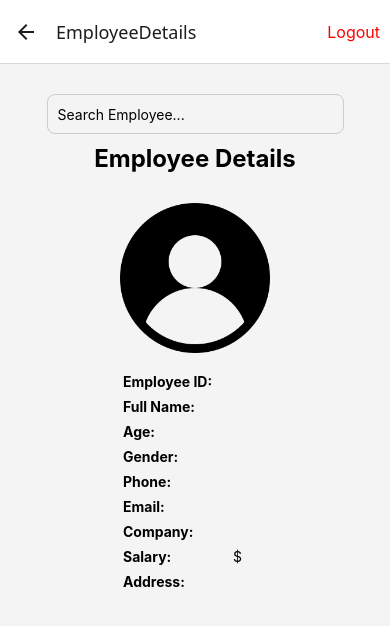
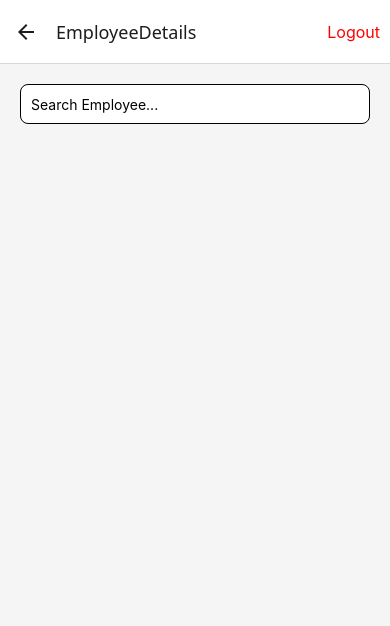
Before and after one commit to guruvaralakshmi/employeeFrontend, a React Native app: screen /EmployeeDetails in a window 390 px wide. Shown: the top 626 px of the page. Built offline with nearby package versions, Linux system fonts and the light colour scheme.

Commit message:
Updated chat app with latest changes

```diff
--- a/app.json
+++ b/app.json
@@ -19,10 +19,17 @@
       "adaptiveIcon": {
         "foregroundImage": "./assets/adaptive-icon.png",
         "backgroundColor": "#ffffff"
-      }
+      },
+      "package": "com.guru_varalakshmi.employeeFrontend"
     },
     "web": {
       "favicon": "./assets/favicon.png"
-    }
+    },
+    "extra": {
+      "eas": {
+        "projectId": "7f44e091-8288-4637-accd-c079f65465b4"
+      }
+    },
+    "owner": "guru_varalakshmi"
   }
 }
--- a/screens/EmployeeDetailsScreen.js
+++ b/screens/EmployeeDetailsScreen.js
@@ -14,12 +14,11 @@ import { useNavigation } from "@react-navigation/native";
 
 const defaultProfileImage = require("../assets/placeholder.png");
 
-const EmployeeDetailsScreen = ({ route }) => {
+const EmployeeDetailsScreen = () => {
   const navigation = useNavigation();
   const [search, setSearch] = useState("");
   const [searchedEmployee, setSearchedEmployee] = useState(null);
   const [displayedEmployee, setDisplayedEmployee] = useState(null);
-  const [isSearching, setIsSearching] = useState(false);
   const [loading, setLoading] = useState(false);
 
   useEffect(() => {
@@ -40,6 +39,7 @@ const EmployeeDetailsScreen = ({ route }) => {
     }
     setLoading(false);
   };
+
   useLayoutEffect(() => {
     navigation.setOptions({
       headerRight: () => (
@@ -52,10 +52,11 @@ const EmployeeDetailsScreen = ({ route }) => {
 
   const handleSearch = async (text) => {
     setSearch(text);
+    setDisplayedEmployee(null); // Hide previously stored employee details when searching
 
     if (text.trim() === "") {
       setSearchedEmployee(null);
-      setIsSearching(false);
+      fetchEmployeeData(); // Reset when search is cleared
       return;
     }
 
@@ -67,22 +68,24 @@ const EmployeeDetailsScreen = ({ route }) => {
       const token = await AsyncStorage.getItem("authToken");
       const response = await fetch(
         `https://employeebackend-5qt6.onrender.com/api/employees/search/${encodeURIComponent(text.trim())}`,
-        {
-          headers: { Authorization: `Bearer ${token}` },
-        }
+        { headers: { Authorization: `Bearer ${token}` } }
       );
-
       const data = await response.json();
-
       if (data && data.employeeId) {
-        setSearchedEmployee(data);
-        setIsSearching(true);
+        setSearchedEmployee(data); // Show only searched employee photo & ID
       } else {
         setSearchedEmployee(null);
-        setIsSearching(false);
       }
     } catch (error) {
       console.error("Error searching employee:", error);
+    }
+  };
+
+  const handleSelectEmployee = () => {
+    if (searchedEmployee) {
+      setDisplayedEmployee(searchedEmployee);
+      setSearch("");
+      setSearchedEmployee(null);
     }
   };
 
@@ -91,15 +94,6 @@ const EmployeeDetailsScreen = ({ route }) => {
       { text: "No", style: "cancel" },
       { text: "Yes", onPress: () => navigation.reset({ index: 0, routes: [{ name: "Login" }] }) },
     ]);
-  };
-
-  const handleSelectEmployee = () => {
-    if (searchedEmployee) {
-      setDisplayedEmployee(searchedEmployee);
-      setSearch("");
-      setSearchedEmployee(null);
-      setIsSearching(false);
-    }
   };
 
   return (
@@ -111,48 +105,54 @@ const EmployeeDetailsScreen = ({ route }) => {
         onChangeText={handleSearch}
       />
 
-      {/* Show searched employee's photo before selecting */}
-      {isSearching && searchedEmployee ? (
-        <TouchableOpacity onPress={handleSelectEmployee}>
+      {/* Show only Photo & ID when searching */}
+      {searchedEmployee && (
+        <TouchableOpacity onPress={handleSelectEmployee} style={styles.card}>
           <Image
   source={
     searchedEmployee?.photo
-              ? { uri: `https://employeebackend-5qt6.onrender.com/${searchedEmployee.photo.replace(/^\/?uploads\//, '')}`}
+      ? { uri: `https://employeebackend-5qt6.onrender.com/${searchedEmployee?.photo}`}
       : defaultProfileImage
   }
+  onError={(error) => console.log("Image Load Error:", error.nativeEvent)}
   style={styles.image}
-          onError={() => console.log("Error loading searched employee image:", searchedEmployee?.photo)}
 />
+
+          <Text style={styles.idLabel}>ID: {searchedEmployee.employeeId}</Text>
         </TouchableOpacity>
+      )}
 
-      ) : (
+      {/* Show full details only when an employee is selected */}
+      {displayedEmployee && (
         <>
-          <Text style={styles.title}>Employee Details</Text>
-
+          <View style={styles.card}>
           <Image
   source={
     displayedEmployee?.photo
-      ? { uri: `https://employeebackend-5qt6.onrender.com/${displayedEmployee.photo.replace(/^\/?uploads\//, '')}`}
+      ? { uri: `https://employeebackend-5qt6.onrender.com/${displayedEmployee?.photo}` }
       : defaultProfileImage
   }
+  onError={(error) => console.log("Image Load Error:", error.nativeEvent)}
   style={styles.image}
-  onError={() => console.log("Error loading displayed employee image:", displayedEmployee?.photo)}
 />
 
+            <Text style={styles.idLabel}>ID: {displayedEmployee?.employeeId }</Text>
+            <Text style={styles.idLabel}>FullName: {displayedEmployee?.FullName }</Text>
+          </View>
 
+          <View style={styles.infoCard}>
+            <Text style={styles.sectionTitle}>Personal Information</Text>
+            <View style={styles.row}><Text style={styles.label}>Age:</Text><Text style={styles.value}>{displayedEmployee?.age || "N/A"}</Text></View>
+            <View style={styles.row}><Text style={styles.label}>Gender:</Text><Text style={styles.value}>{displayedEmployee?.gender || "N/A"}</Text></View>
+            <View style={styles.row}><Text style={styles.label}>Phone:</Text><Text style={styles.value}>{displayedEmployee?.phone || "N/A"}</Text></View>
+            <View style={styles.row}><Text style={styles.label}>Email:</Text><Text style={styles.value}>{displayedEmployee?.email || "N/A"}</Text></View>
+            <View style={styles.row}><Text style={styles.label}>Address:</Text><Text style={styles.value}>{displayedEmployee?.address || "N/A"}</Text></View>
+          </View>
 
-
-
-          <View style={styles.detailsContainer}>
-            <View style={styles.row}><Text style={styles.label}>Employee ID:</Text><Text style={styles.value}>{displayedEmployee?.employeeId}</Text></View>
-            <View style={styles.row}><Text style={styles.label}>Full Name:</Text><Text style={styles.value}>{displayedEmployee?.fullname || displayedEmployee?.FullName}</Text></View>
-            <View style={styles.row}><Text style={styles.label}>Age:</Text><Text style={styles.value}>{displayedEmployee?.age}</Text></View>
-            <View style={styles.row}><Text style={styles.label}>Gender:</Text><Text style={styles.value}>{displayedEmployee?.gender}</Text></View>
-            <View style={styles.row}><Text style={styles.label}>Phone:</Text><Text style={styles.value}>{displayedEmployee?.phone}</Text></View>
-            <View style={styles.row}><Text style={styles.label}>Email:</Text><Text style={styles.value}>{displayedEmployee?.email}</Text></View>
-            <View style={styles.row}><Text style={styles.label}>Company:</Text><Text style={styles.value}>{displayedEmployee?.companyName}</Text></View>
-            <View style={styles.row}><Text style={styles.label}>Salary:</Text><Text style={styles.value}>${displayedEmployee?.salary}</Text></View>
-            <View style={styles.row}><Text style={styles.label}>Address:</Text><Text style={styles.value}>{displayedEmployee?.address}</Text></View>
+          <View style={styles.infoCard}>
+            <Text style={styles.sectionTitle}>Employment Details</Text>
+            <View style={styles.row}><Text style={styles.label}>Company Name:</Text><Text style={styles.value}>{displayedEmployee?.companyName || "N/A"}</Text></View>
+            <View style={styles.row}><Text style={styles.label}>Salary:</Text><Text style={styles.value}>{displayedEmployee?.salary ? `$${displayedEmployee.salary}` : "N/A"}</Text></View>
           </View>
         </>
       )}
@@ -161,15 +161,17 @@ const EmployeeDetailsScreen = ({ route }) => {
 };
 
 const styles = StyleSheet.create({
-  container: { flexGrow: 1, alignItems: "center", padding: 30, backgroundColor: "#f4f4f4" },
-  title: { fontSize: 24, fontWeight: "bold", marginBottom: 30, textAlign: "center" },
-  searchBar: { height: 40, width: "90%", borderWidth: 1, borderColor: "#ccc", borderRadius: 8, paddingHorizontal: 10, marginBottom: 10 },
-  image: { width: 150, height: 150, borderRadius: 10, marginBottom: 20 },
-  detailsContainer: { width: "80%", alignSelf: "center", paddingLeft: 60 },
-  row: { flexDirection: "row", justifyContent: "flex-start", alignItems: "center", marginBottom: 8 },
-  label: { fontWeight: "bold", width: 100, textAlign: "left", marginRight: 10 },
+  container: { flexGrow: 1, padding: 20, backgroundColor: "#F5F5F5" },
+  searchBar: { height: 40, borderWidth: 1, borderRadius: 8, paddingHorizontal: 10, backgroundColor: "#fff", marginBottom: 10 },
+  card: { backgroundColor: "#fff", padding: 20, borderRadius: 10, alignItems: "center", marginBottom: 20 },
+  image: { width: 100, height: 100, borderRadius: 50 },
+  idLabel: { marginTop: 10, fontWeight: "bold", fontSize: 16 },
+  infoCard: { backgroundColor: "#fff", padding: 20, borderRadius: 10, marginBottom: 10 },
+  sectionTitle: { fontSize: 18, fontWeight: "bold", marginBottom: 10, borderBottomWidth: 2,  borderBottomColor: "#000", paddingBottom: 3  },
+  row: { flexDirection: "row", justifyContent: "space-between", marginBottom: 8 },
+  label: { fontWeight: "bold" },
   value: { flex: 1, textAlign: "left" },
-  errorText: { fontSize: 18, color: "red", marginTop: 20 },
   logout: { color: "red", fontSize: 16, marginRight: 10 },
 });
+
 export default EmployeeDetailsScreen;
```
Also changed, not shown: eas.json (added, +17 -0 lines), package.json (+5 -5 lines), 1 other file (tests, documents, lock files or other folders). Lines whose indentation alone changed are shown as unchanged.
